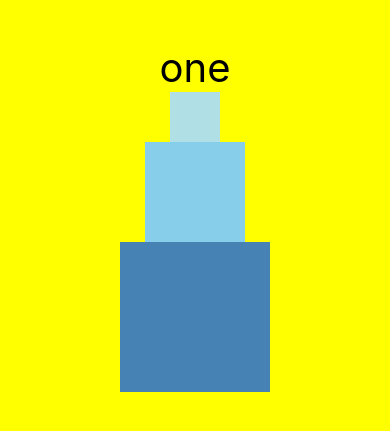
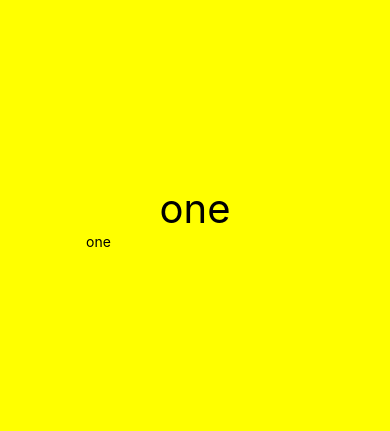
Before and after one commit to sbentley2019/practice-react-native, a React Native app in the folder ReactNativeProject/: screen / in a window 390 px wide. Shown: the part 205-636 px from the top of the page. Built offline with nearby package versions, Linux system fonts and the light colour scheme.

Commit message:
Add TextInput to change state

```diff
--- a/ReactNativeProject/App.js
+++ b/ReactNativeProject/App.js
@@ -1,5 +1,5 @@
 import React, { useState } from "react";
-import { StyleSheet, Text, View } from "react-native";
+import { StyleSheet, Text, View, TextInput } from "react-native";
 import Message from "./components/Message";
 
 export default function App() {
@@ -8,7 +8,7 @@ export default function App() {
   return (
     <View style={styles.container}>
       <Text style={styles.yellow}>{state}</Text>
-      <Message
+      {/* <Message
         style={{ width: 50, height: 50, backgroundColor: "powderblue" }}
         press={() => {
           setState("one");
@@ -28,6 +28,11 @@ export default function App() {
           setState("three");
         }}
         name={"three"}
+      /> */}
+      <TextInput
+        placeholder="Input Text!!"
+        onChangeText={text => setState(text)}
+        value={state}
       />
     </View>
   );
```
